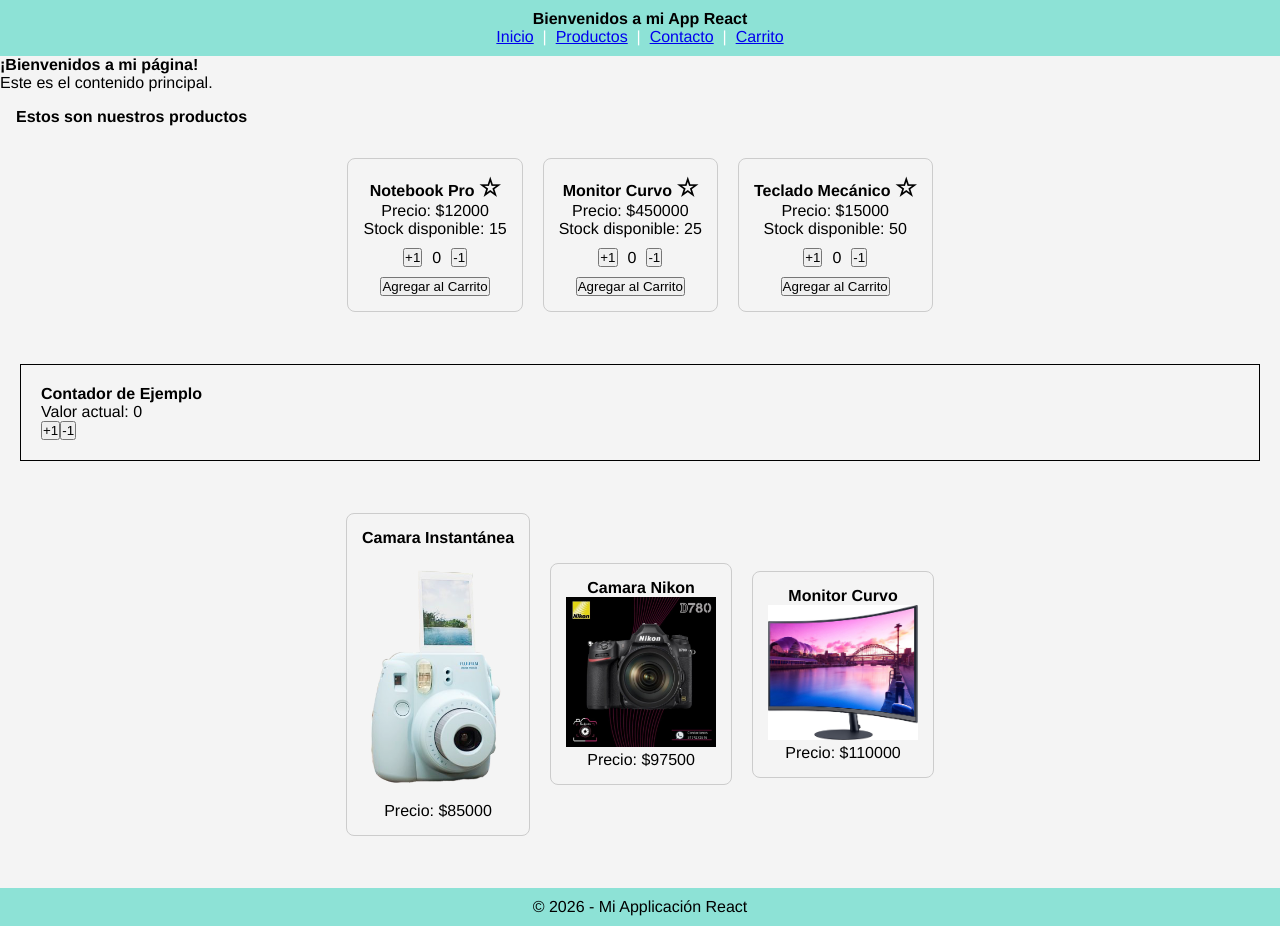
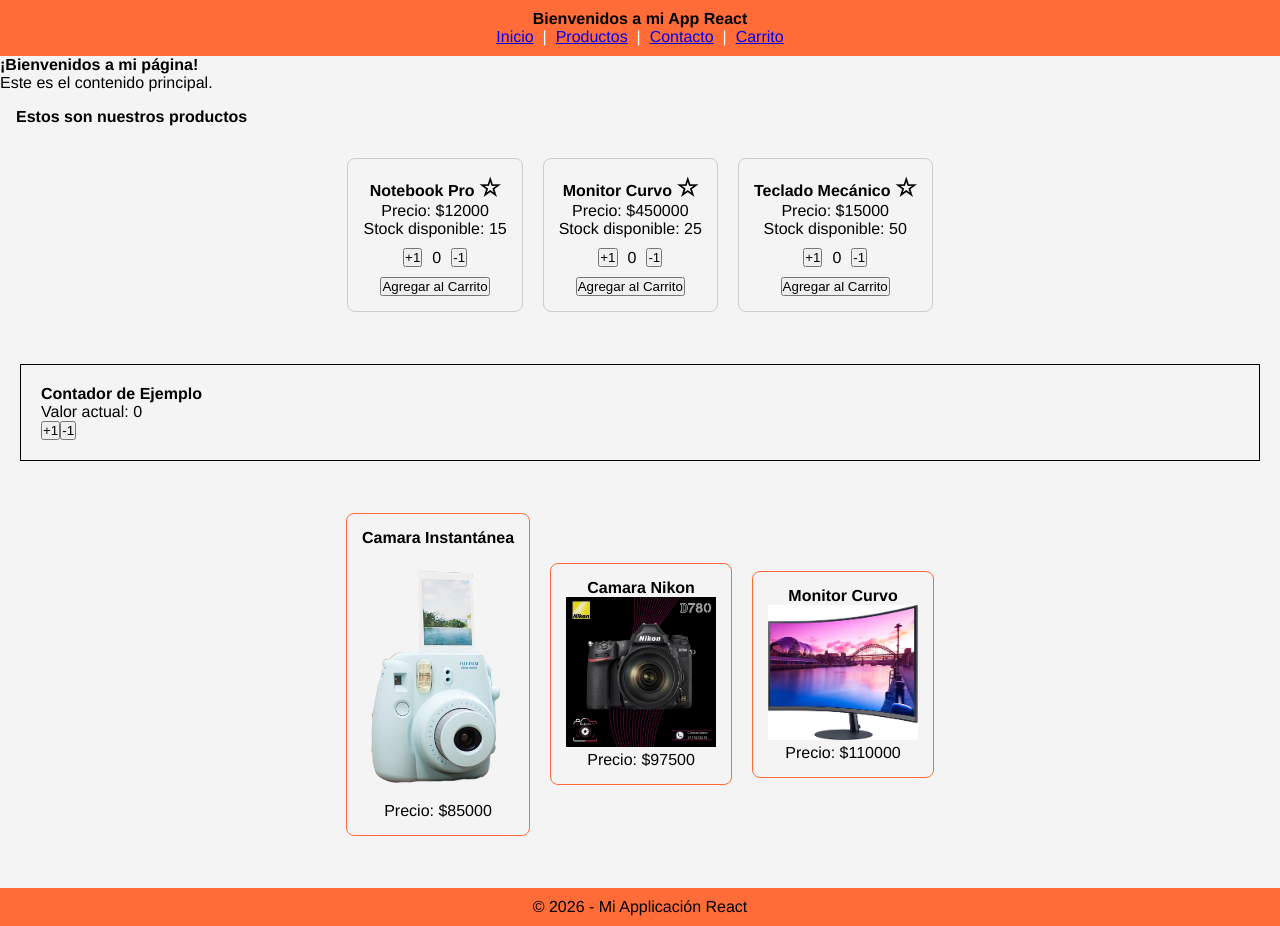
Before and after one commit to diegoisanzo/reactjs-tp, a React (Vite) app: page / in a window 1280 px wide. Built offline with nearby package versions, Linux system fonts and the light colour scheme.

Commit message:
feat: adds --color-de-fondo and makes use of it

```diff
--- a/src/App.css
+++ b/src/App.css
@@ -1,3 +1,6 @@
+:root {
+    --color-de-fondo: #FF6C37
+}
 /*.counter {
   font-size: 16px;
   padding: 5px 10px;
--- a/src/componentes/Footer/Footer.jsx
+++ b/src/componentes/Footer/Footer.jsx
@@ -3,7 +3,7 @@ function Footer() {
 
     return (
         <footer style={{
-            backgroundColor: "#8DE2D6",
+            backgroundColor: "var(--color-de-fondo)",
             padding: "10px",
             textAlign: "center",
             marginTop: "20px",
--- a/src/componentes/Header/Header.module.css
+++ b/src/componentes/Header/Header.module.css
@@ -1,5 +1,5 @@
 .header {
-   background-color:#8DE2D6;
+   background-color: var(--color-de-fondo);
    padding:10px;
    text-align:center;
    color:white;
--- a/src/componentes/Productos/Productos.module.css
+++ b/src/componentes/Productos/Productos.module.css
@@ -8,7 +8,7 @@
 }
 
 .producto {
-    border: 1px solid #ccc;
+    border: 1px solid var(--color-de-fondo);
     padding: 15px;
     border-radius: 8px;
     text-align: center;
```
